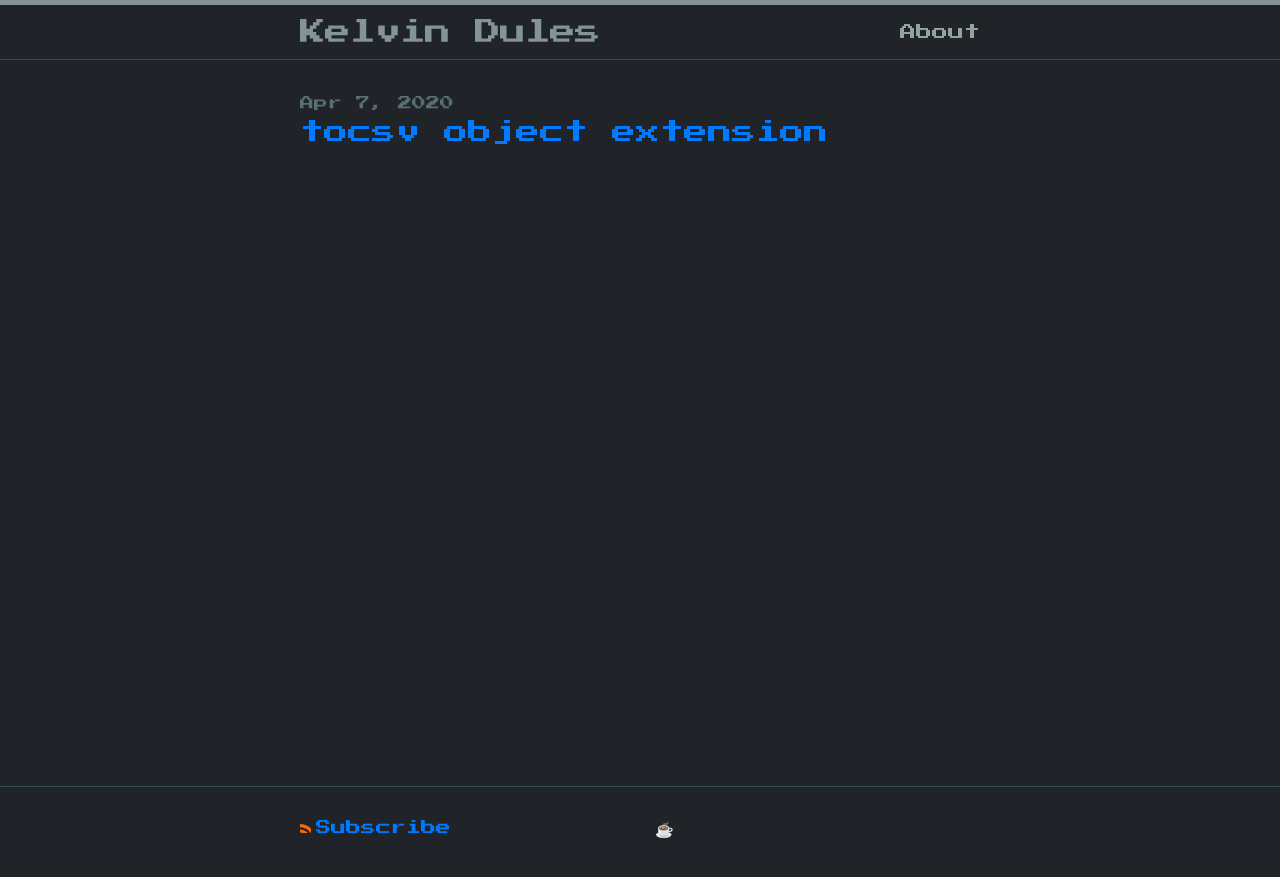
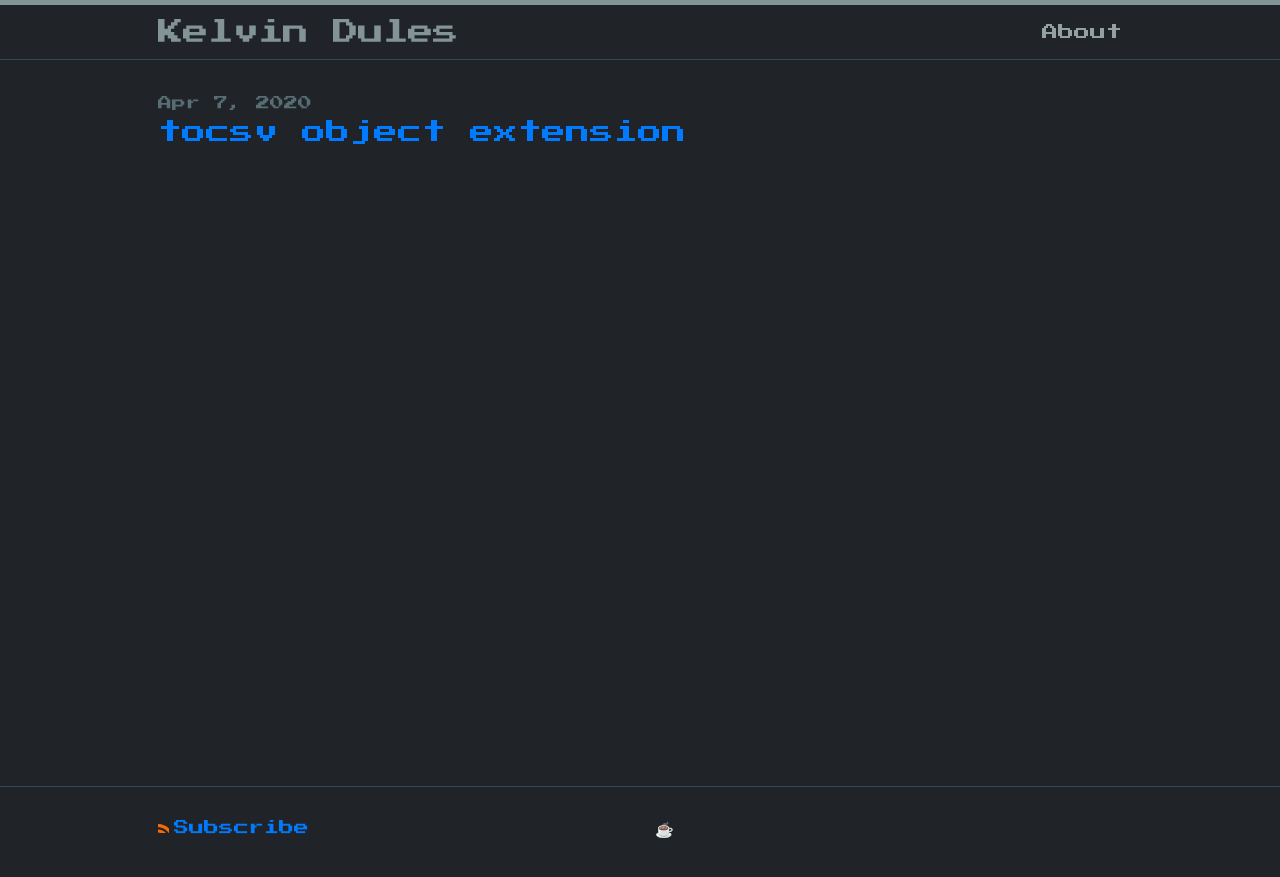
Before and after one commit to kelvindules/kelvindules.github.io, a Jekyll site: the page built from index.markdown, in a window 1280 px wide. Shown: the top 877 px of the page. Built offline with Jekyll 4.4.1, drawn with Linux system fonts in a browser that asks for light colours.

Commit message:
fixes wrapper max-width
font size, link colors, missing html elements background/border coloring

```diff
--- a/assets/css/style.scss
+++ b/assets/css/style.scss
@@ -13,10 +13,26 @@
   .html, body, pre, code, kbd, samp {
     font-family: "Press Start 2P";
   }
+  .wrapper {
+    max-width: 80%;
+  }
   .dark-theme {
     background-color: #202428;
     color: white;
   }
-  .highlighter-rouge .highlight, pre, code, table th {
-    background: #333;
+  .highlighter-rouge .highlight, pre, code, table th, table tr:nth-child(even)  {
+    background: #222;
+    border: 1px solid #333;
   }
+  table th, table td {
+    border: 1px solid #333;
+  }
+  code {
+    font-size: .8em;
+  }
+  a {
+    color: #e76e55;
+  }
+  a:visited {
+    color: #ce372b;
+  }
```
